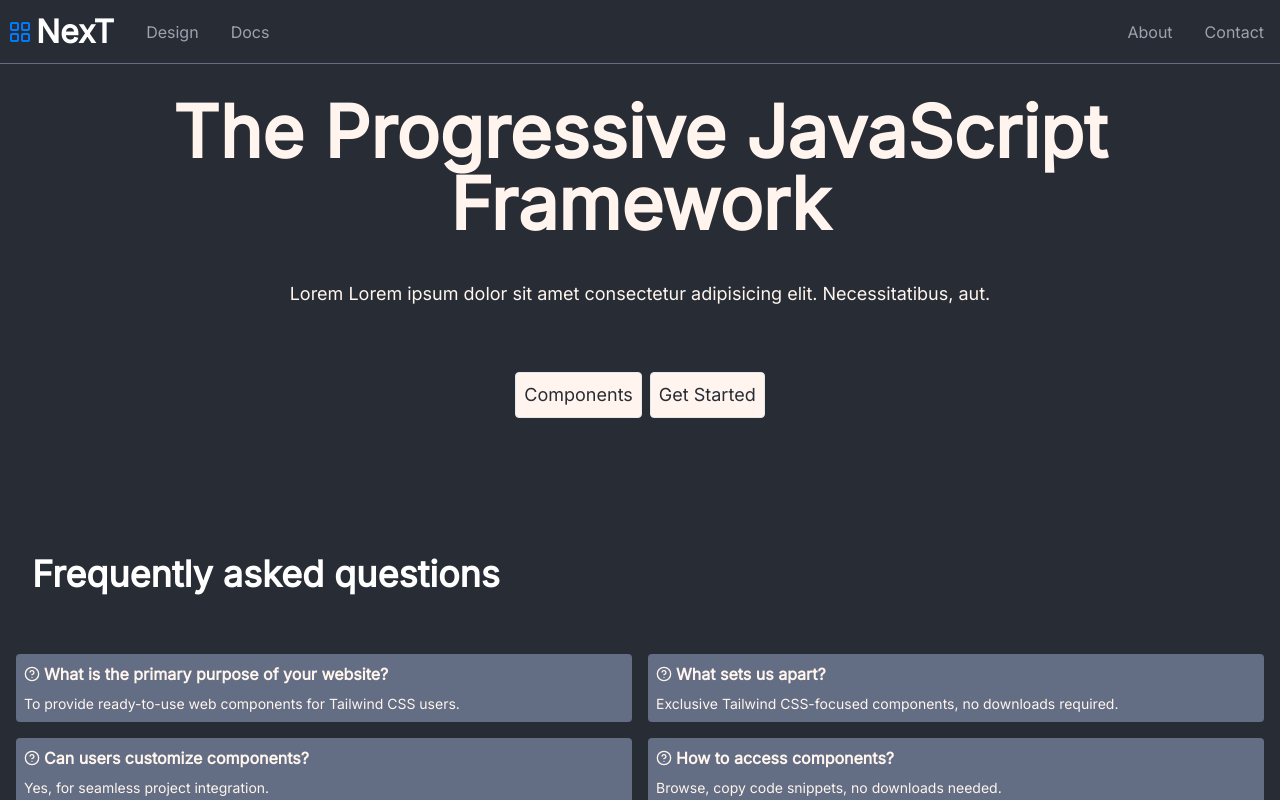
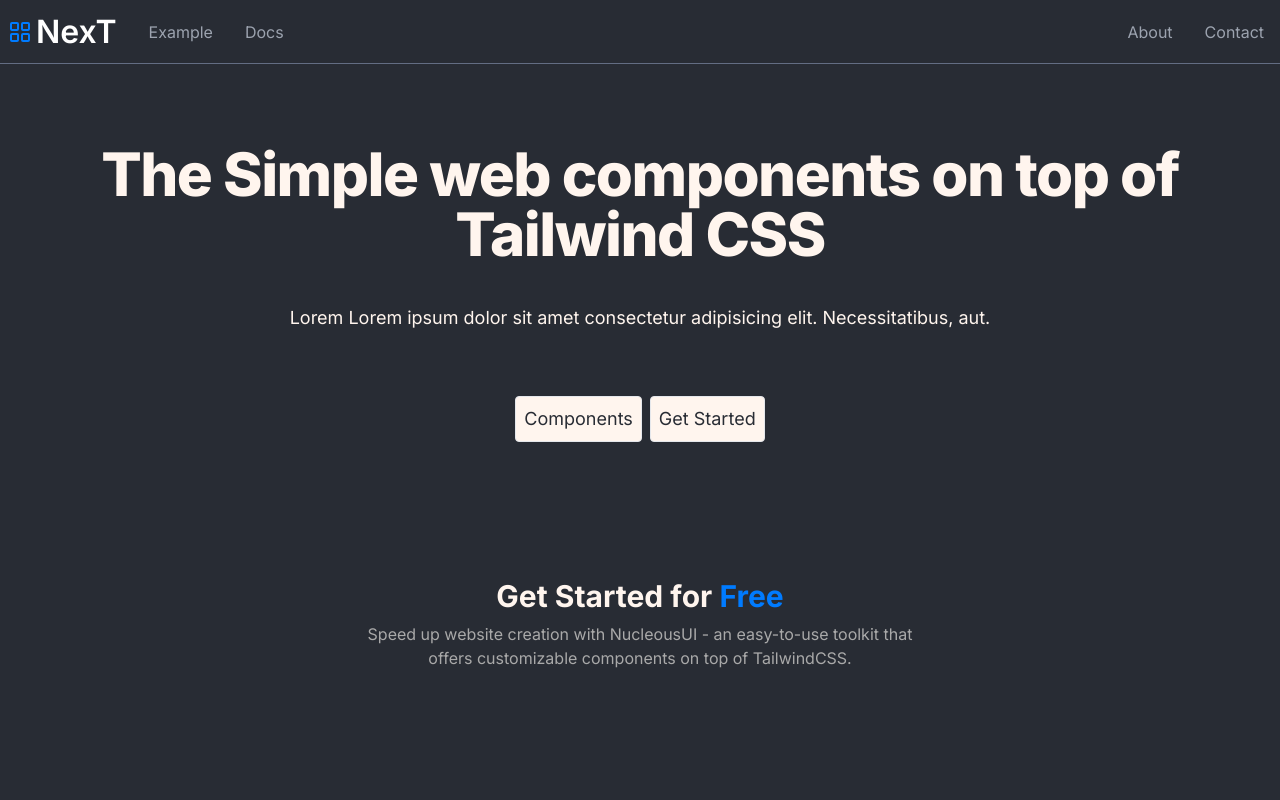
Before and after one commit to justizha/NucleousUI, a Next.js app: page / in a window 1280 px wide. Shown: the top 800 px of the page. Built offline with nearby package versions, Linux system fonts and the light colour scheme; no server answers.

Commit message:
directory changes , styles,under_constructions page

```diff
--- a/src/app/layout.tsx
+++ b/src/app/layout.tsx
@@ -5,9 +5,8 @@ export const metadata = {
   title: 'NextComponent',
 }
 const InterFont = Inter({
-  weight: "400",
-  subsets: ['latin'],
-  display: 'swap'
+  weight: "variable",
+  subsets: ['latin']
 })
 export default function RootLayout({ children }) {
   return (
--- a/src/app/page.tsx
+++ b/src/app/page.tsx
@@ -1,16 +1,17 @@
 "use client"
 import Footer from "../components/Footer"
 import PageWrapper from "../components/PageWrapper"
-import Contact from "./sections/Contact"
-import Faq from "./sections/Faq"
-import Hero from "./sections/Hero"
+import Contact from "../components/sections/Contact"
+import Faq from "../components/sections/Faq"
+import GetStarted from "../components/sections/GetStarted"
+import Hero from "../components/sections/Hero"
 export default function Home() {
   return (
     <>
       <PageWrapper>
         <section className="bg-main-black">
           <Hero />
-
+          <GetStarted />
           <Faq />
           <Contact />
         </section>
--- /dev/null
+++ b/src/app/underconstructions/page.tsx
@@ -0,0 +1,7 @@
+export default function underconstructions() {
+    return (
+        <div className="flex justify-center items-center">
+            <h1 className="text-main-white font-bold">Opps! this page is currently under constructions</h1>
+        </div>
+    )
+}
--- a/src/components/NavBar.tsx
+++ b/src/components/NavBar.tsx
@@ -14,7 +14,7 @@ export default function NavBar() {
     const menu = "menu.svg";
     const close = "close.svg";
     const LinkLeftSide = [
-        { href: "/design", title: "Design" },
+        { href: "/underconstructions", title: "Example" },
         { href: "/documentation", title: "Docs" },
     ]
     const LinkRightSide = [
--- a/src/app/sections/Contact.tsx
+++ b/src/components/sections/Contact.tsx
@@ -18,7 +18,7 @@ export default function Contact() {
                 <form
                     autoComplete="off"
                     onSubmit={handleSubmit}
-                    className="w-full p-6 bg-main-accent rounded-lg shadow-lg "
+                    className="w-full p-6 bg-main-accent bg-opacity-25 rounded-lg shadow-lg "
                 >
                     <div className="flex md:flex-row flex-col items-start mb-5 justify-between">
                         <h3 className="text-base text-main-white mb-2">Name</h3>
--- a/src/app/sections/Faq.tsx
+++ b/src/components/sections/Faq.tsx
@@ -1,7 +1,7 @@
 'use client';
 
 import { HelpCircle } from "lucide-react";
-import faq from '../json/Faq.json';
+import faq from '../../app/json/Faq.json';
 
 export default function data() {
 
@@ -14,7 +14,7 @@ export default function data() {
             </div>
             <div className="pt-5 grid gap-4 md:grid-cols-2 mx-4">
                 {faq.map((faq) => (
-                    <div className="bg-main-accent p-2 rounded" key={faq.id}>
+                    <div className="bg-main-accent bg-opacity-30 p-2 rounded" key={faq.id}>
                         <h2 className="text-base font-semibold flex  mb-2 gap-1 text-main-white">
                             <HelpCircle className="w-4" />
                             {faq.question}
--- a/src/app/sections/Frameworks.tsx
+++ b/src/components/sections/Frameworks.tsx
@@ -1,6 +1,6 @@
 'use client'
 import Marquee from "react-fast-marquee";
-import Framework from "../json/Framework.json";
+import Framework from "../../app/json/Framework.json";
 export default function Frameworks() {
     return (
         <section className="pt-20 pb-20">
--- /dev/null
+++ b/src/components/sections/GetStarted.tsx
@@ -0,0 +1,18 @@
+import Link from "next/link"
+export default function GetStarted() {
+    return (
+        <section className="lg:pt-20 lg:pb-20 pb-16 pt-16 z-10 bg-main-black">
+            <div className="max-w-xl mx-auto text-center">
+                <h2 className="text-2xl font-bold md:text-3xl text-main-white mb-2">
+                    Get Started for <span className="text-main-blue">Free</span>
+                </h2>
+                <p className="text-main-gray text-base ">
+                    Speed up website creation with NucleousUI - an easy-to-use toolkit that offers customizable components on top of TailwindCSS.
+                </p>
+            </div>
+            <div className="grid grid-cols-3 gap-2">
+                <Link href={'/underconstructions'}></Link>
+            </div>
+        </section>
+    )
+}
--- a/src/app/sections/Hero.tsx
+++ b/src/components/sections/Hero.tsx
@@ -1,13 +1,12 @@
-import Button from "../../components/Button";
-import Paragraph from "../../components/Paragraph";
+import Button from "../Button";
+import Paragraph from "../Paragraph";
 export default function Hero() {
     return (
-        <section className="px-4 lg:pt-20 lg:pb-10 pt-32 pb-32">
+        <section className="px-4 lg:pt-22 lg:pb-10 pt-32 pb-32">
             <div className="px-4 flex justify-center lg:px-4 z-10 py-4 text-center">
                 <div className="flex flex-col">
-                    <h1 className="font-bold lg:text-7xl md:text-4xl text-[44px]  mb-8 text-main-white text-center">
-                        The Progressive
-                        JavaScript Framework
+                    <h1 className="font-bold lg:font-extrabold lg:text-6xl md:text-4xl text-[44px]  mb-8 text-main-white text-center tracking-tight">
+                        The Simple web components on top of Tailwind CSS
                     </h1>
                     <Paragraph text={'Lorem Lorem ipsum dolor sit amet consectetur adipisicing elit. Necessitatibus, aut.'} />
                     <div className="flex justify-center mt-14 gap-2">
```
